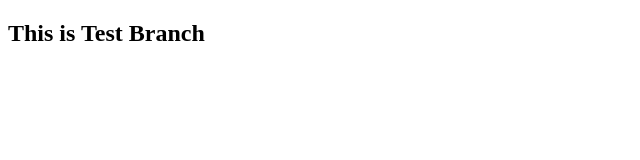
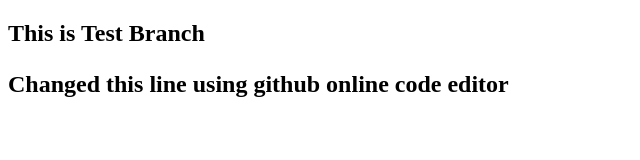
Before and after one commit to buvi466-star/Blahhh-, a plain HTML site: page index.html in a window 1280 px wide. Shown: the whole page, without its empty margins (0-640 px from the left). Drawn offline with Linux system fonts and the light colour scheme.

Commit message:
I changed my index.html using github online code editor
Added a new paragraph to the body section.

```diff
--- a/index.html
+++ b/index.html
@@ -8,6 +8,8 @@
 <body>
 
     <h2> This is Test Branch <h2>
+
+        <p>  Changed this line using github online code editor<p>
 <body>
 
 <html>
```
